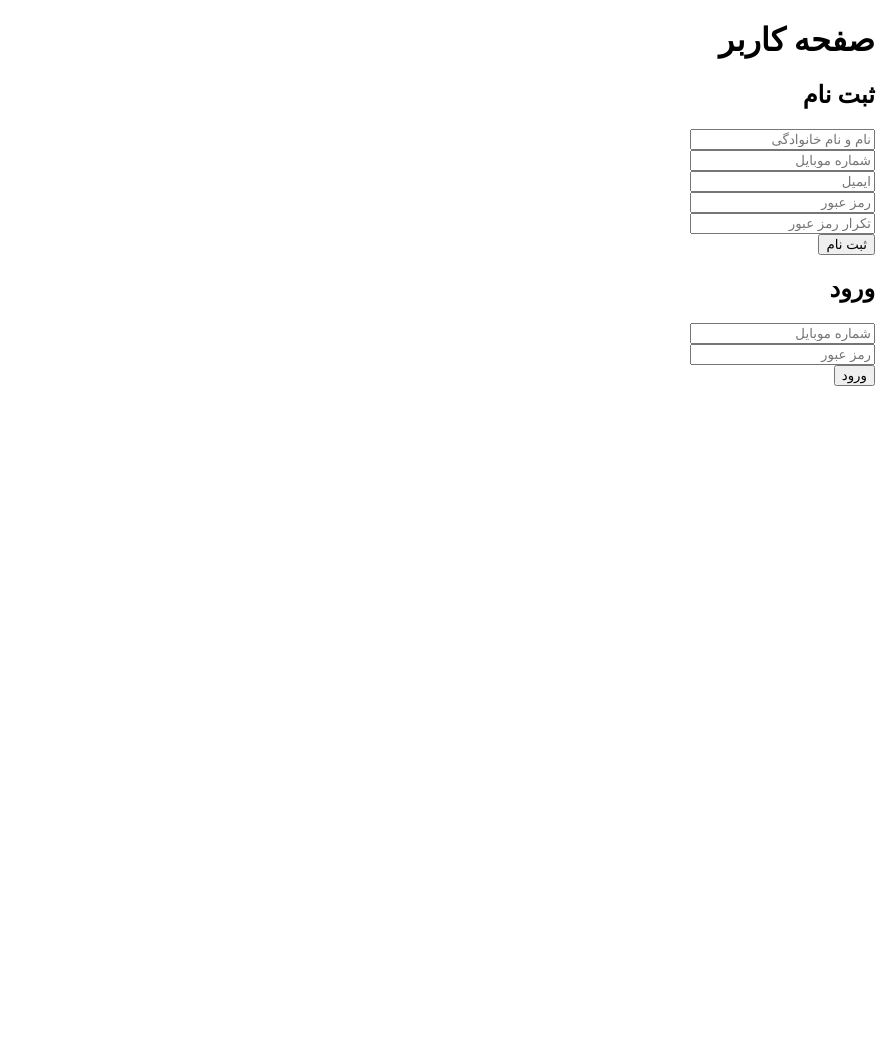
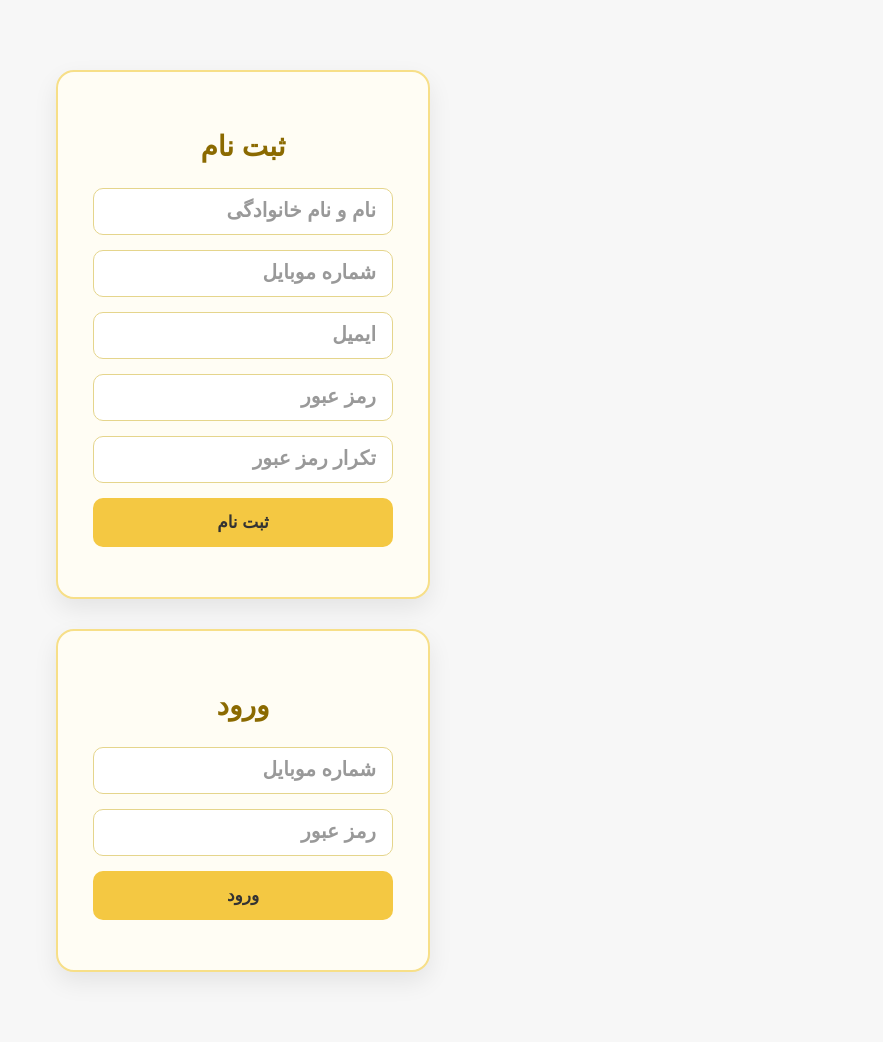
Before and after one commit to vanderland-red/Building-Apadana, a Flask app: page /user/login in a window 1280 px wide. Shown: the whole page, without its empty margins (397-1280 px from the left). Before the commit the page ends 386 px from the top, so only its background shows below. Run offline with Flask 3, Linux system fonts and the light colour scheme.

Commit message:
login user css added

```diff
--- /dev/null
+++ b/static/css/user_login.css
@@ -0,0 +1,83 @@
+body{
+    direction: rtl;
+    font-family: Vazirmatn, sans-serif;
+    background: #f7f7f7;
+    margin: 0;
+    padding: 40px 0;
+}
+
+.register-form,
+.login-form{
+    width: 300px;
+    max-width: 90%;
+    margin: 30px auto;
+    background: #fffdf4;
+    border: 2px solid #f7df88;
+    border-radius: 18px;
+    padding: 35px;
+    box-shadow: 0 10px 25px rgba(0,0,0,.08);
+    transition: .3s;
+}
+
+.register-form:hover,
+.login-form:hover{
+    transform: translateY(-5px);
+    box-shadow: 0 15px 35px rgba(0,0,0,.12);
+}
+
+.register-form h2,
+.login-form h2{
+    text-align: center;
+    color: #8b6a00;
+    margin-bottom: 25px;
+    font-size: 28px;
+}
+
+.register-form input,
+.login-form input{
+    width: 100%;
+    box-sizing: border-box;
+    padding: 14px 16px;
+    margin-bottom: 15px;
+    border: 1px solid #e5d58c;
+    border-radius: 10px;
+    background: #fff;
+    font-size: 15px;
+    transition: .3s;
+}
+.register-form input::placeholder{
+    font-size: 20px;
+    font-weight: 600;
+}
+
+.login-form input::placeholder{
+    font-size: 20px;
+    font-weight: 600;
+}
+.register-form input:focus,
+.login-form input:focus{
+    outline: none;
+    border-color: #e7bf2d;
+    box-shadow: 0 0 8px rgba(231,191,45,.35);
+}
+
+.register-form input[type="submit"],
+.login-form input[type="submit"]{
+    background: #f4c842;
+    color: #333;
+    border: none;
+    cursor: pointer;
+    font-size: 17px;
+    font-weight: bold;
+    transition: .3s;
+}
+
+.register-form input[type="submit"]:hover,
+.login-form input[type="submit"]:hover{
+    background: #e9b91d;
+    color: white;
+}
+
+::placeholder{
+    color: #999;
+}
--- a/templates/user/user_login.html
+++ b/templates/user/user_login.html
@@ -5,9 +5,10 @@
 {% endblock %}
 
 {% block body %}
-<h1>صفحه کاربر</h1>
+<link rel="stylesheet" href="{{ url_for('static', filename='css/user_login.css') }}">
 
-    <section>
+
+    <section class="register-form">
         <h2>ثبت نام</h2>
         <form action="{{ url_for('user.register') }}" method="POST">
             <input type="hidden" name="csrf_token" value="{{ csrf_token() }}">
@@ -22,7 +23,7 @@
 
     </section>
 
-    <section>
+    <section class="login-form">
         <h2>ورود</h2>
         <form action="{{ url_for('user.login') }}" method="POST">
             <input type="hidden" name="csrf_token" value="{{ csrf_token() }}">
```
